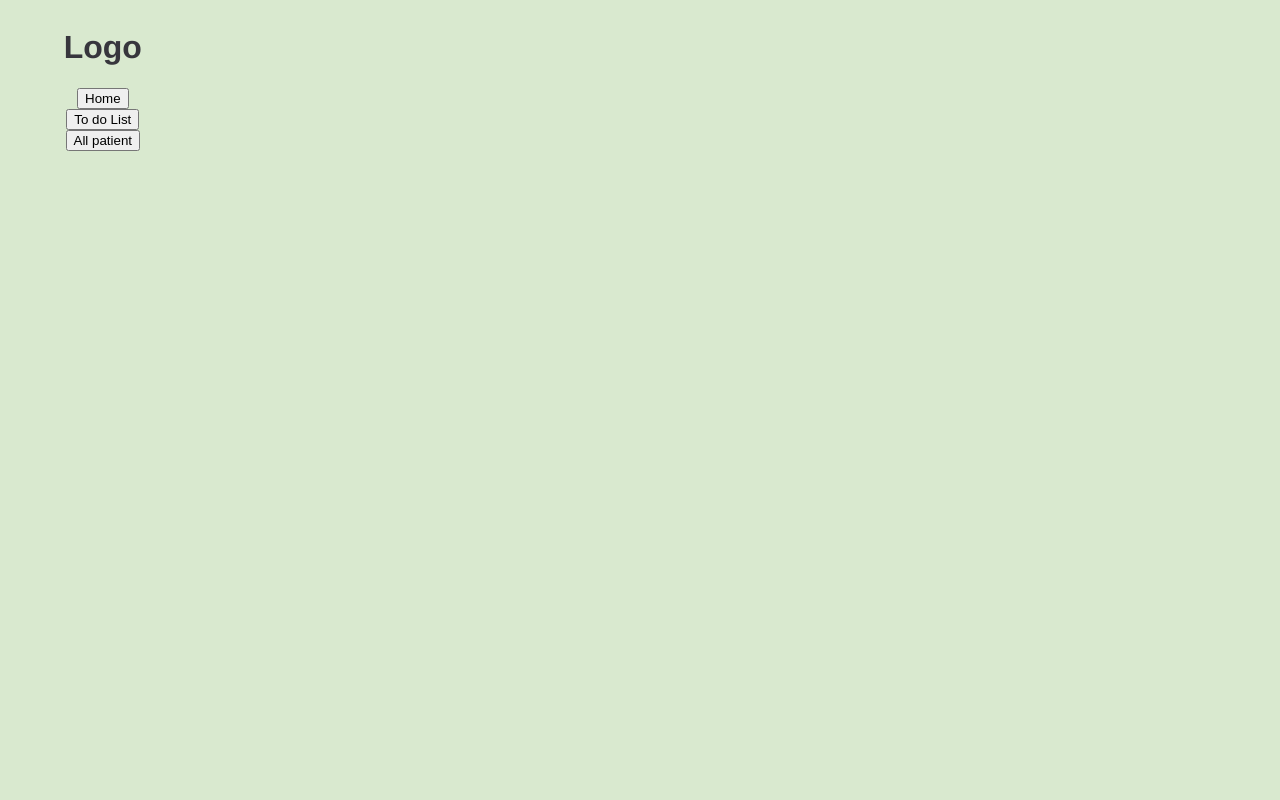
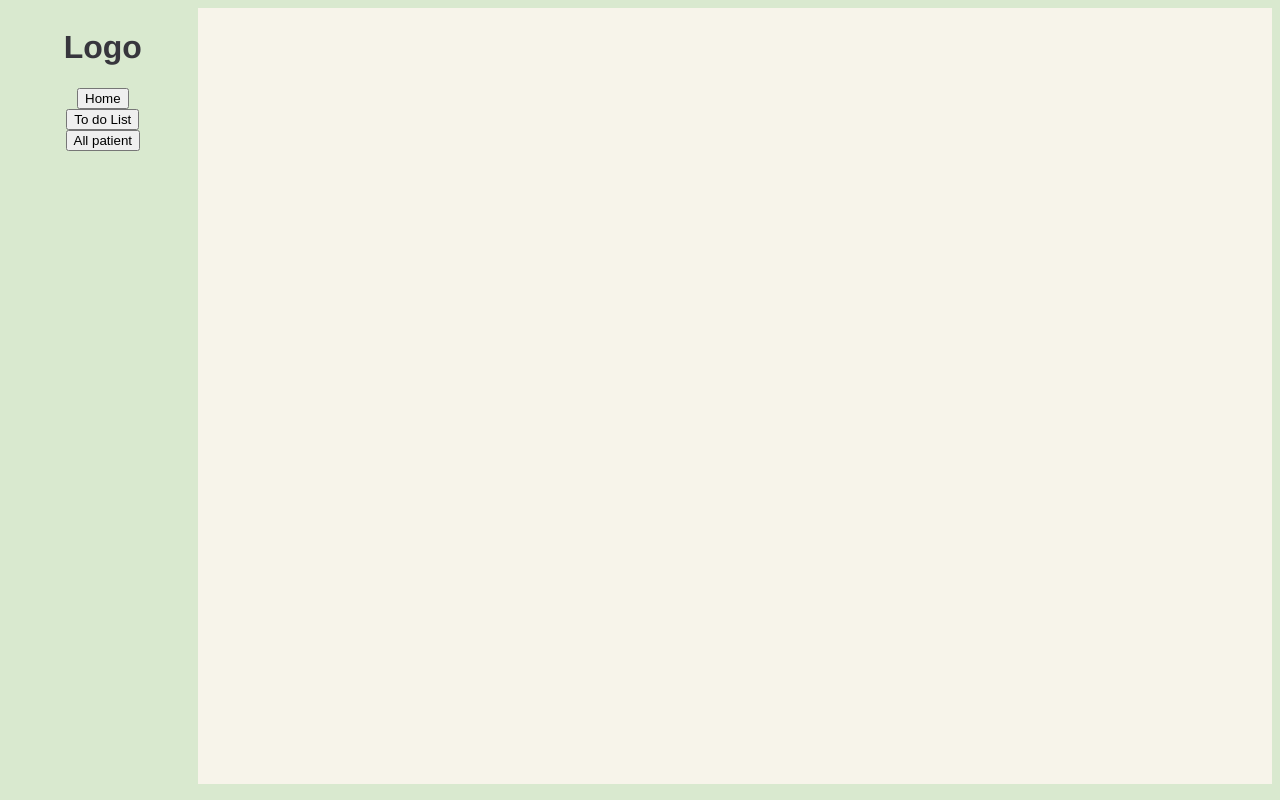
Before and after one commit to chollamatsu/Caelia, a Vue app in the folder renderer/: page / in a window 1280 px wide. Built offline with nearby package versions, Linux system fonts and the light colour scheme.

Commit message:
style: [task-55] add bg color for each components

```diff
--- a/renderer/src/styles/colors.css
+++ b/renderer/src/styles/colors.css
@@ -27,4 +27,12 @@
 
   /* Nav bar */
   --background-navbar: var(--green-001);
+  /* Editor Page */
+  --background-editor-page: var(--white-003);
+  /* Patient Editor */
+  --background-editor-patient: var(--dark-green-1);
+  /* Dashboard editor */
+  --background-editor-dashboard: var(--blue-1);
+  /* To do list editor */
+  --background-editor-todo-list: var(--brown-2);
 }
```
